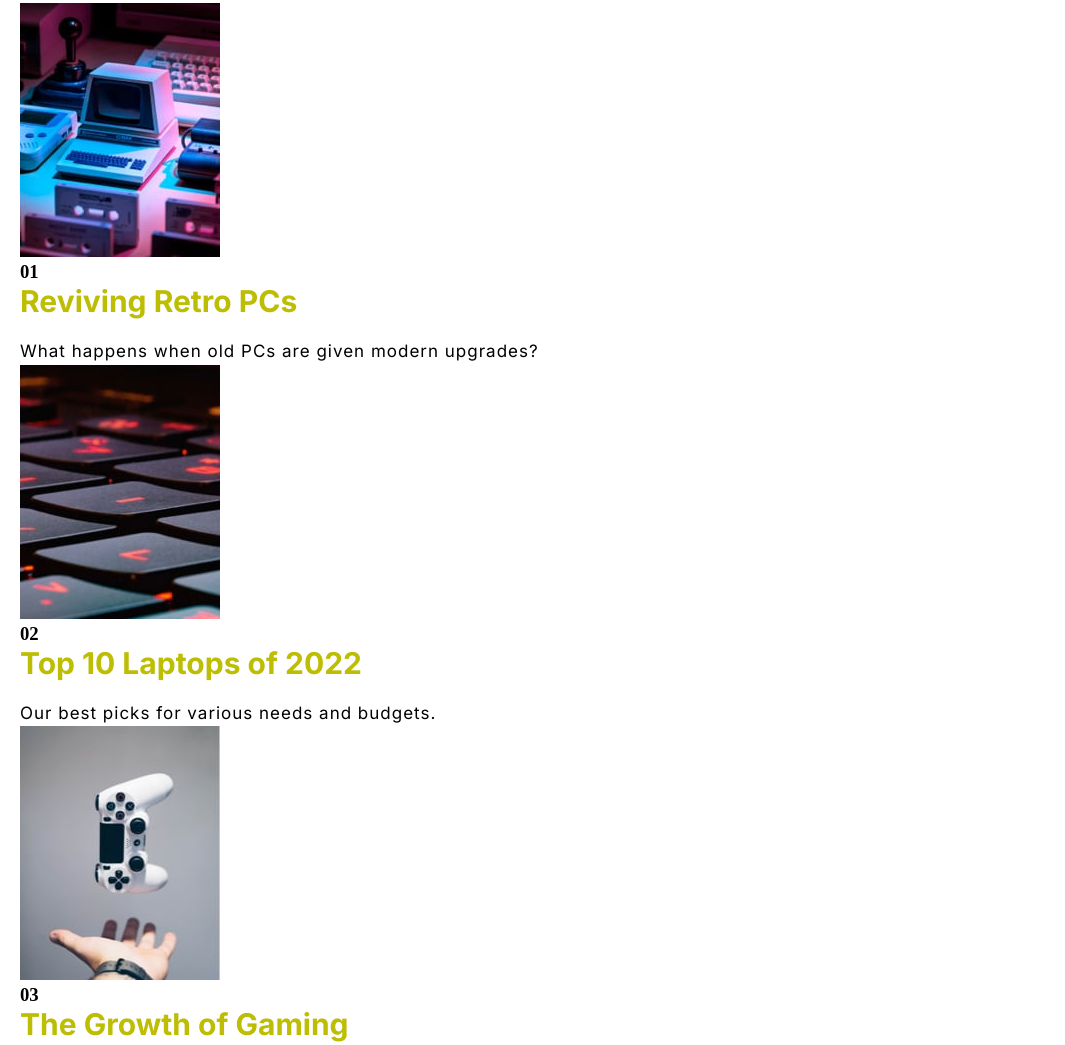
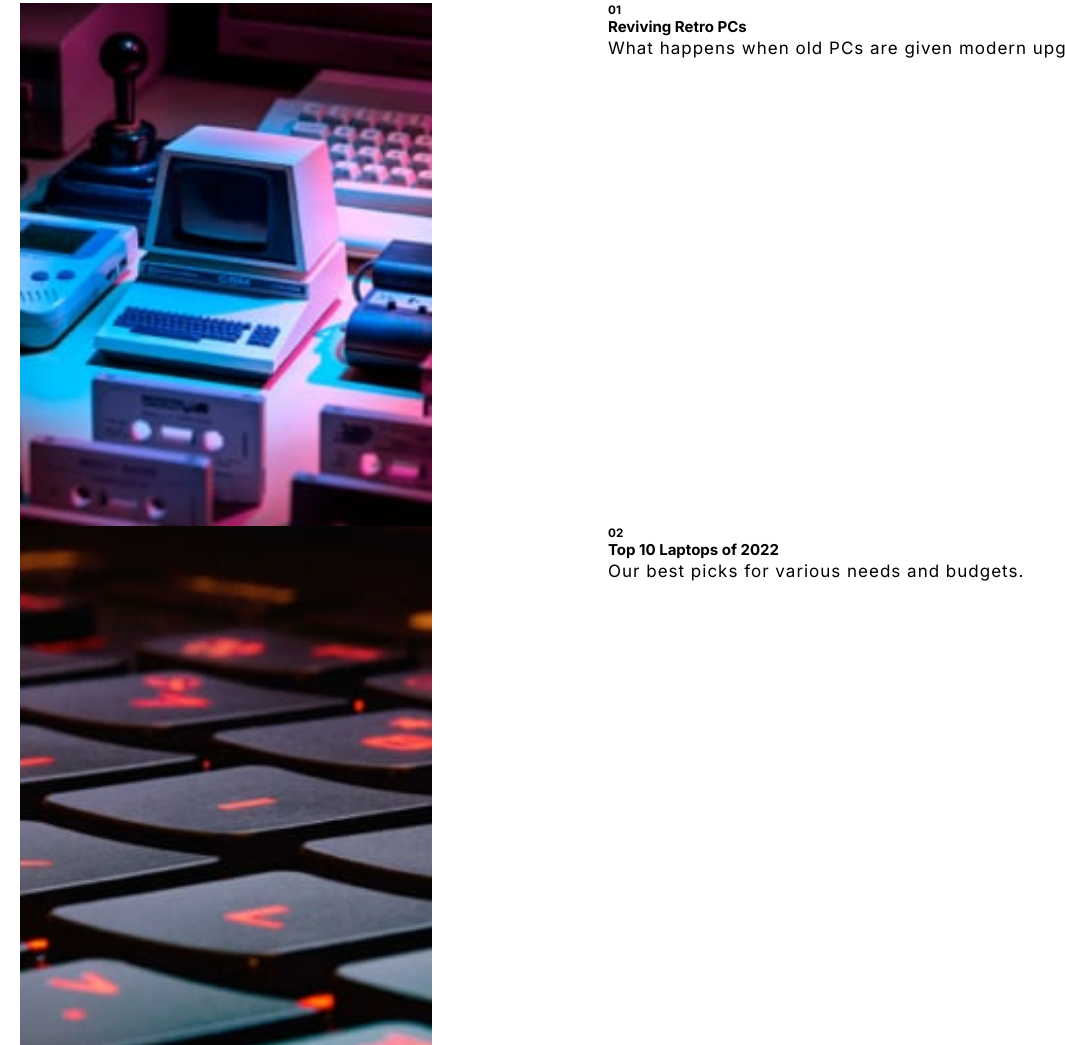
Before and after one commit to guilherme-benedett/pagina-de-noticias, a plain HTML site: page index.html in a window 1280 px wide. Shown: the part 1979-3024 px from the top of the page, without its empty margins (0-1065 px from the left). Drawn offline with Linux system fonts and the light colour scheme.

Commit message:
atualizacao de projeto

```diff
--- a/index.html
+++ b/index.html
@@ -47,23 +47,29 @@
             </article>
         </section>
         <section>
-            <article>
+            <article class="ranking">
                 <img src="src/imagens/pc retro.jpg" alt="um computador antigo">
+                <div>
                     <h1>01</h1>
                     <h2>Reviving Retro PCs</h2>
                     <p>What happens when old PCs are given modern upgrades?</p>
+                </div>
             </article>
-            <article>
+            <article class="ranking">
                 <img src="src/imagens/teclado.jpg" alt="um teclado inovador">
+                <div>
                     <h1>02</h1>
                     <h2>Top 10 Laptops of 2022</h2>
                     <p>Our best picks for various needs and budgets.</p>
+                </div>
             </article>
-            <article>
+            <article class="ranking">
                 <img src="src/imagens/joystick.jpg" alt="um controle de video game">
+                <div>
                     <h1>03</h1>
                     <h2>The Growth of Gaming</h2>
                     <p>How the pandemic has sparked fresh opportunities.</p>
+                </div>
             </article>
         </section>
     </main>
--- a/src/estilos/estilos.css
+++ b/src/estilos/estilos.css
@@ -75,7 +75,8 @@ a:hover{
     color: #ffffff;
     margin-bottom: 30px;
 
-}h2{
+}
+.perguntas > h2{
     color: #bdbd03;
     margin-bottom: 20px;
     font-family: var(--inter);
@@ -87,3 +88,14 @@ h3{
     font-family: var(--inter);
     margin-bottom: 15px;
 }
+.ranking{
+    display: grid;
+    grid-template-columns: 1fr 1fr;
+}
+.ranking > img{
+    width: 70%;
+}
+div{
+    font-family: var(--inter);
+    font-size: 10px;
+}
```
Lines whose indentation alone changed are shown as unchanged.
